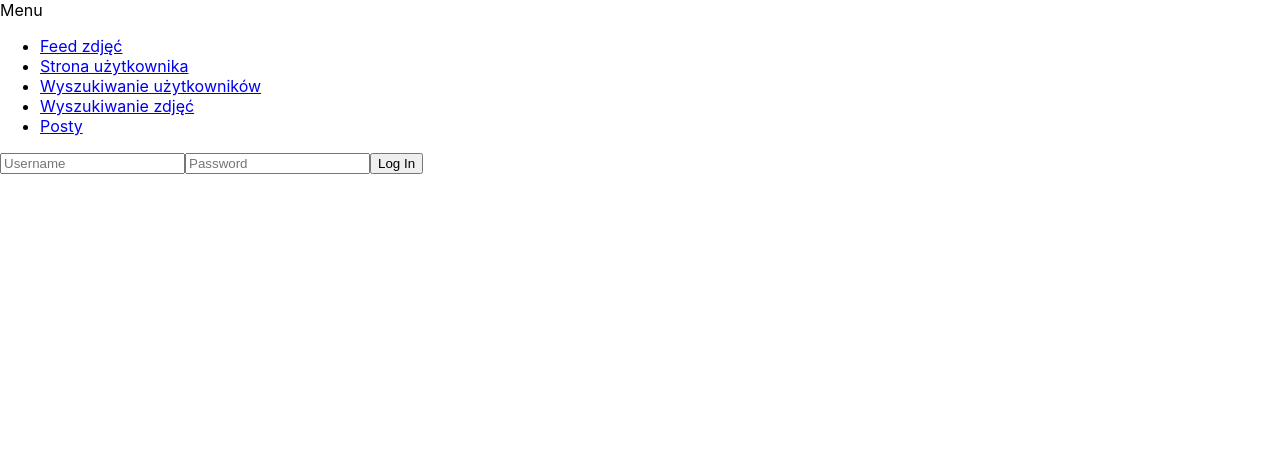
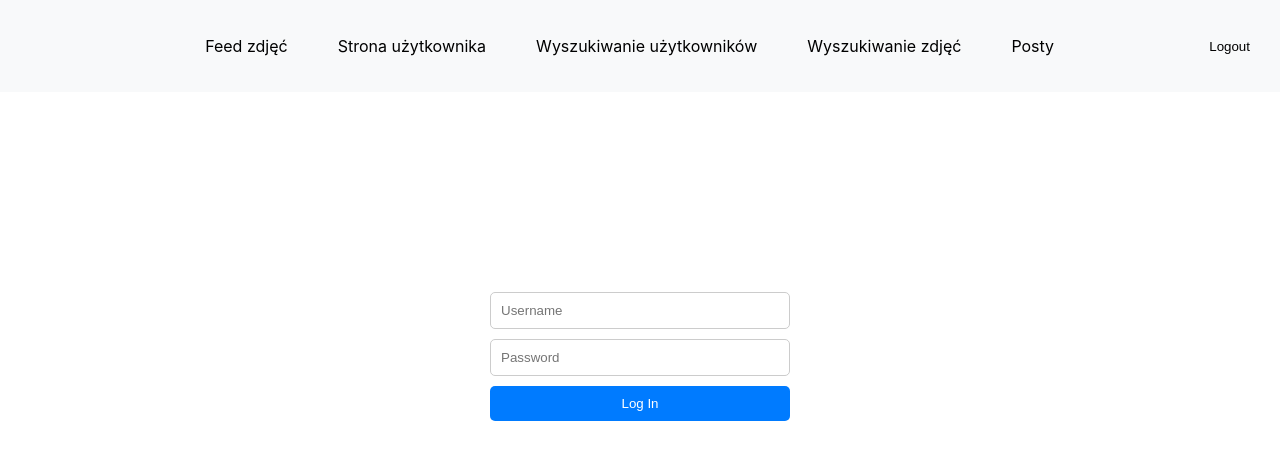
Before and after one commit to WojciechCholewinski/frameworki-app, a React (Create React App) app: page /login in a window 1280 px wide. Shown: the top 460 px of the page. Built offline with nearby package versions, Linux system fonts and the light colour scheme.

Commit message:
add loginPage and navbar UI

```diff
--- a/package.json
+++ b/package.json
@@ -15,6 +15,7 @@
     "react-dom": "^18.2.0",
     "react-router-dom": "^6.22.0",
     "react-scripts": "5.0.1",
+    "styled-components": "^6.1.8",
     "typescript": "^4.9.5",
     "web-vitals": "^2.1.4"
   },
@@ -41,5 +42,8 @@
       "last 1 firefox version",
       "last 1 safari version"
     ]
+  },
+  "devDependencies": {
+    "@types/styled-components": "^5.1.34"
   }
 }
--- a/src/AppRoutes.tsx
+++ b/src/AppRoutes.tsx
@@ -12,8 +12,8 @@ import UserPage from "./components/UserPage";
 import UserSearch from "./components/UserSearch";
 import PhotoSearch from "./components/PhotoSearch";
 import PostsPage from "./components/PostsPage";
-import { useAuth } from "./context/AuthContext"; // Upewnij się, że ścieżka jest poprawna
-import Navbar from "./components/NavBar"; // Upewnij się, że ścieżka jest poprawna
+import { useAuth } from "./context/AuthContext";
+import Navbar from "./components/NavBar";
 
 interface PrivateRouteProps {
 	children: React.ReactElement;
@@ -23,9 +23,7 @@ const PrivateRoute = ({ children }: PrivateRouteProps) => {
 	return isLoggedIn ? children : <Navigate to='/login' />;
 };
 
-// import UserProfile from "./components/UserProfile";
 
-// Import inne komponenty stron
 
 const AppRoutes = () => {
 	return (
@@ -33,7 +31,7 @@ const AppRoutes = () => {
 			<Navbar /> {/* Dodajemy Navbar */}
 			<Routes>
 				<Route path='/login' element={<LoginPage />} />
-				{/* Tutaj dodaj inne ścieżki jako element={<Komponent />} */}
+				<Route path='/' element={<LoginPage />} />
 				<Route
 					path='/photos'
 					element={<PrivateRoute>{<PhotoFeed />}</PrivateRoute>}
@@ -42,10 +40,19 @@ const AppRoutes = () => {
 					path='/user'
 					element={<PrivateRoute>{<UserPage />}</PrivateRoute>}
 				/>
-				<Route path='/search-users' element={<UserSearch />} />
-				<Route path='/search-photos' element={<PhotoSearch />} />
-				<Route path='/posts' element={<PostsPage />} />
-				{/* <Route path='/user' element={<UserProfile />} /> */}
+				<Route
+					path='/search-users'
+					element={<PrivateRoute>{<UserSearch />}</PrivateRoute>}
+				/>
+				<Route
+					path='/search-photos'
+					element={<PrivateRoute>{<PhotoSearch />}</PrivateRoute>}
+				/>
+				<Route
+					path='/posts'
+					element={<PrivateRoute>{<PostsPage />}</PrivateRoute>}
+				/>
+
 			</Routes>
 		</Router>
 	);
--- a/src/components/LoginPage.tsx
+++ b/src/components/LoginPage.tsx
@@ -3,7 +3,41 @@ import React, { useState } from "react";
 import { useAuth } from "../context/AuthContext";
 import { useNavigate } from "react-router-dom";
 
-//import axios from 'axios';
+import styled from "styled-components";
+
+
+
+const LoginContainer = styled.div`
+	display: flex;
+	justify-content: center;
+	align-items: flex-start; // Zmienione z center na flex-start
+	padding-top: 25vh; // Dodano padding u góry
+`;
+
+const Form = styled.form`
+	display: flex;
+	flex-direction: column;
+	gap: 10px;
+	width: 300px;
+`;
+
+const Input = styled.input`
+	padding: 10px;
+	border-radius: 5px;
+	border: 1px solid #ccc;
+`;
+
+const Button = styled.button`
+	padding: 10px;
+	border-radius: 5px;
+	border: none;
+	background-color: #007bff;
+	color: white;
+	cursor: pointer;
+	&:hover {
+		background-color: #0056b3;
+	}
+`;
 
 const LoginPage = () => {
 	const [username, setUsername] = useState("");
@@ -21,75 +55,25 @@ const LoginPage = () => {
 		}
 	};
 
-	/// DO USUNIĘCIA
-	// const handleLogin = async () => {
-	// 	// Tutaj możesz dodać logikę logowania, na przykład:
-	// 	// axios.post('url_do_backendu', { username, password })
-	// 	//   .then(response => {
-	// 	//     // Przechowaj token w localStorage lub przekieruj użytkownika
-	// 	//   })
-	// 	//   .catch(error => {
-	// 	//     // Obsługa błędu logowania
-	// 	//   });
-	// 	console.log("Logowanie", username, password);
-	// };
 
 	return (
-		<div>
-			<form onSubmit={handleSubmit}>
-				<input
+		<LoginContainer>
+			<Form onSubmit={handleSubmit}>
+				<Input
 					type='text'
 					placeholder='Username'
 					value={username}
 					onChange={e => setUsername(e.target.value)}
 				/>
-				<input
+				<Input
 					type='password'
 					placeholder='Password'
 					value={password}
 					onChange={e => setPassword(e.target.value)}
 				/>
-				<button type='submit'>Log In</button>
-			</form>
-			{/* DO USUNIĘCIA */}
-			{/* <div>
-				<h2>Logowanie</h2>
-				<input
-					type='text'
-					placeholder='Username'
-					value={username}
-					onChange={e => setUsername(e.target.value)}
-				/>
-				<input
-					type='password'
-					placeholder='Password'
-					value={password}
-					onChange={e => setPassword(e.target.value)}
-				/>
-				<button onClick={handleLogin}>Zaloguj się</button>
-			</div> */}
-		</div>
+				<Button type='submit'>Log In</Button>
+			</Form>
+		</LoginContainer>
 	);
 };
-
-// DO USUNIĘCIA
-// return (
-// 	<div>
-// 		<h2>Logowanie</h2>
-// 		<input
-// 			type='text'
-// 			placeholder='Username'
-// 			value={username}
-// 			onChange={e => setUsername(e.target.value)}
-// 		/>
-// 		<input
-// 			type='password'
-// 			placeholder='Password'
-// 			value={password}
-// 			onChange={e => setPassword(e.target.value)}
-// 		/>
-// 		<button onClick={handleLogin}>Zaloguj się</button>
-// 	</div>
-// );
-// };
 export default LoginPage;
--- a/src/components/NavBar.tsx
+++ b/src/components/NavBar.tsx
@@ -1,30 +1,84 @@
 // src/components/Navbar.tsx
 import React from "react";
+import { useNavigate } from "react-router-dom"; // Import useNavigate
 import { Link } from "react-router-dom";
+import styled from "styled-components";
+import { useAuth } from "../context/AuthContext";
 
+const Nav = styled.nav`
+	display: flex;
+	justify-content: space-between;
+	align-items: center;
+	padding: 20px 20px 20px 20px;
+	background-color: #f8f9fa;
+`;
+
+const NavList = styled.ul`
+	list-style: none;
+	display: flex;
+	gap: 20px;
+`;
+
+const NavLink = styled(Link)`
+	text-decoration: none;
+	color: #007bff;
+	&:hover {
+		background-color: #e7e7e7; // Zmiana tła przy najechaniu
+		color: #007bff; // Zmiana koloru tekstu, aby podkreślić interaktywność
+	}
+	color: inherit; // Spójny kolor tekstu z otoczeniem
+	padding: 15px; // Padding dla lepszego wyglądu
+	border-radius: 5px; // Zaokrąglenie krawędzi dla efektu po najechaniu
+`;
+const LogoutButton = styled.button`
+	background: none;
+	border: none;
+	cursor: pointer;
+	text-decoration: none;
+	color: inherit;
+	padding: 10px 10px 10px 10px;
+	border-radius: 5px;
+
+	&:hover {
+		background-color: #007bff;
+		color: #e7e7e7;
+	}
+`;
 const Navbar = () => {
+	const { logout } = useAuth(); // Użyj logout z useAuth
+	const navigate = useNavigate(); // Użyj useNavigate do przekierowania
+
+	const handleLogout = () => {
+		logout();
+		navigate("/login");
+	};
+
 	return (
-		<nav>
-			<div>Menu</div>
-			<ul>
+		<Nav>
+			<div></div>
+			<NavList>
 				<li>
-					<Link to='/photos'>Feed zdjęć</Link>
+					<NavLink to='/photos'>Feed zdjęć</NavLink>
 				</li>
 				<li>
-					<Link to='/user'>Strona użytkownika</Link>
+					<NavLink to='/user'>Strona użytkownika</NavLink>
 				</li>
 				<li>
-					<Link to='/search-users'>Wyszukiwanie użytkowników</Link>
+					<NavLink to='/search-users'>Wyszukiwanie użytkowników</NavLink>
 				</li>
 				<li>
-					<Link to='/search-photos'>Wyszukiwanie zdjęć</Link>
+					<NavLink to='/search-photos'>Wyszukiwanie zdjęć</NavLink>
 				</li>
 				<li>
-					<Link to='/posts'>Posty</Link>
+					<NavLink to='/posts'>Posty</NavLink>
 				</li>
-				{/* Dodaj więcej linków zgodnie z potrzebą */}
-			</ul>
-		</nav>
+
+
+
+
+			</NavList>
+            <LogoutButton onClick={handleLogout}>Logout</LogoutButton>
+		</Nav>
 	);
 };
 
```
Also changed, not shown: 1 other file (tests, documents, lock files or other folders).
